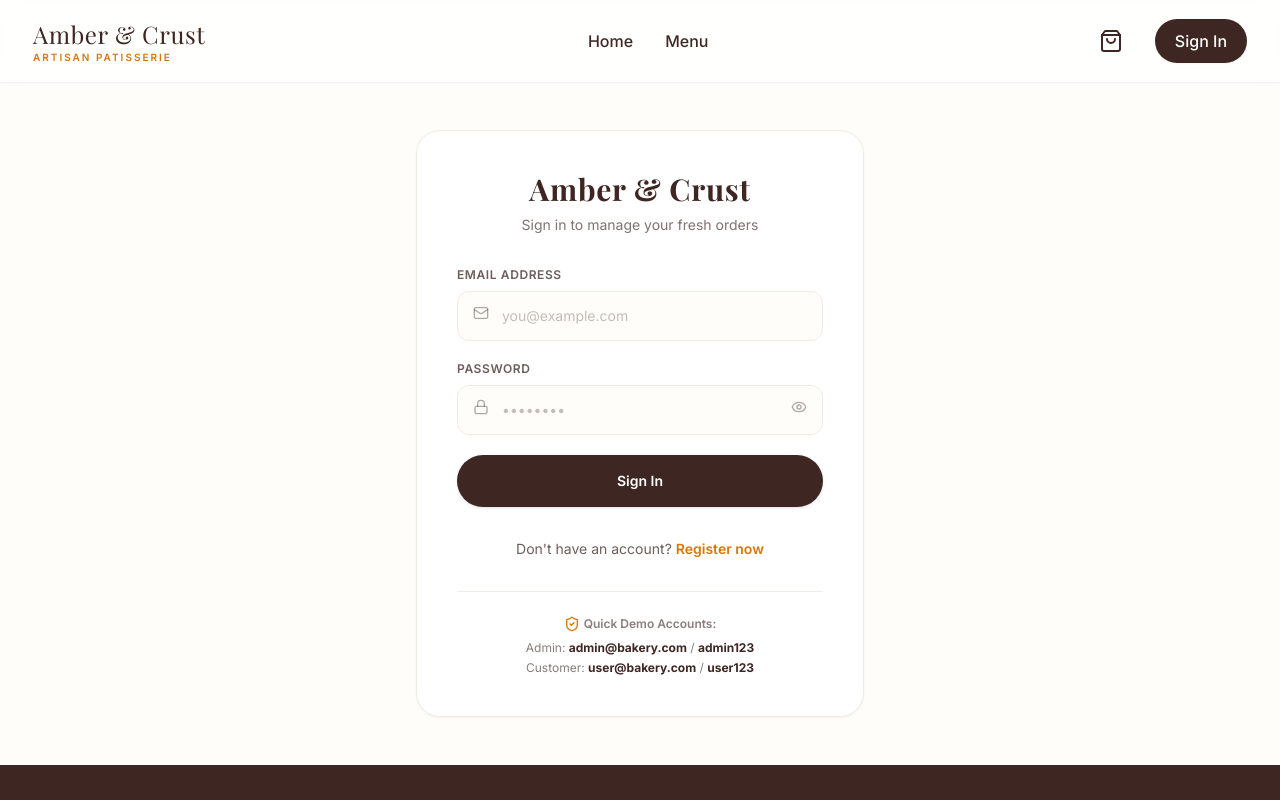
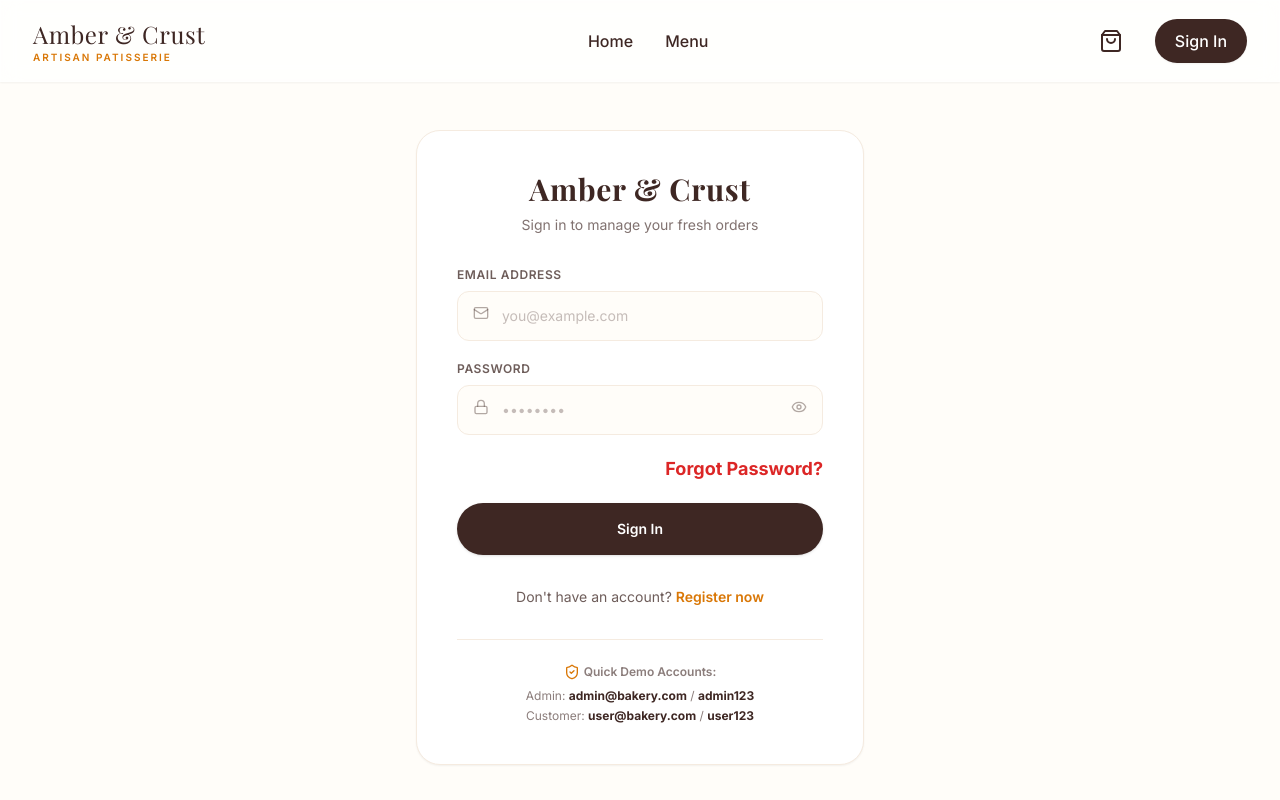
Before and after one commit to HEMANANTHAN28/mybakery, a Next.js app in the folder client/: page /login in a window 1280 px wide. Shown: the top 800 px of the page. Built offline with nearby package versions, Linux system fonts and the light colour scheme; a web font is replaced by a local one.

Commit message:
Add forgot password page and login link

```diff
--- a/client/src/app/login/page.tsx
+++ b/client/src/app/login/page.tsx
@@ -98,7 +98,15 @@ export default function LoginPage() {
             </div>
           </div>
 
-
+        {/* Forgot Password */}
+        <div className="text-right mb-4">
+          <Link
+            href="/forgot-password1"
+            className="text-red-600 font-bold text-lg"
+          >
+            Forgot Password?
+          </Link>
+        </div>
 
           {/* Submit */}
           <button
```
